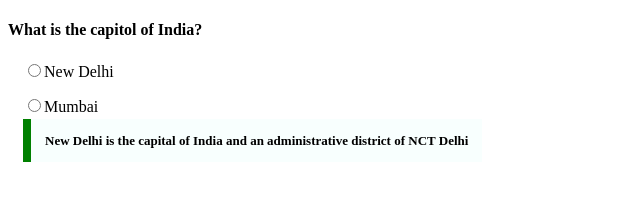
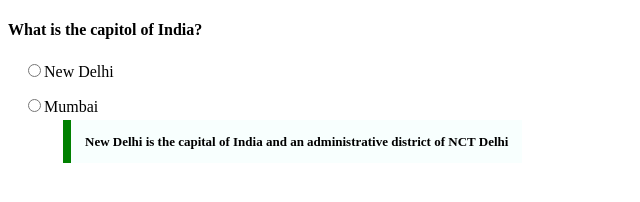
Before and after one commit to acciojob/trivia-Manrooppkaurr, a website: page main.html in a window 1280 px wide. Shown: the whole page, without its empty margins (0-640 px from the left). Drawn offline with Linux system fonts and the light colour scheme.

Commit message:
created a submission

```diff
--- a/main.html
+++ b/main.html
@@ -18,11 +18,11 @@
 		</label>
 	</form>
 	<div>
-		<blackquote cite="https://en.wikipedia.org/wiki/New_Delhi#:~:text=New%20Delhi%20(%2F%CB%88nju%CB%90,Bhavan%2C%20and%20the%20Supreme%20Court.">
+		<blockquote cite="https://en.wikipedia.org/wiki/New_Delhi#:~:text=New%20Delhi%20(%2F%CB%88nju%CB%90,Bhavan%2C%20and%20the%20Supreme%20Court.">
 		<span>
 			New Delhi is the capital of India and an administrative district of NCT Delhi
 		</span>
-	</blackquote>
+	</blockquote>
 	</div>
     <script type="text/javascript" src="./script.js">
 </script>
```
